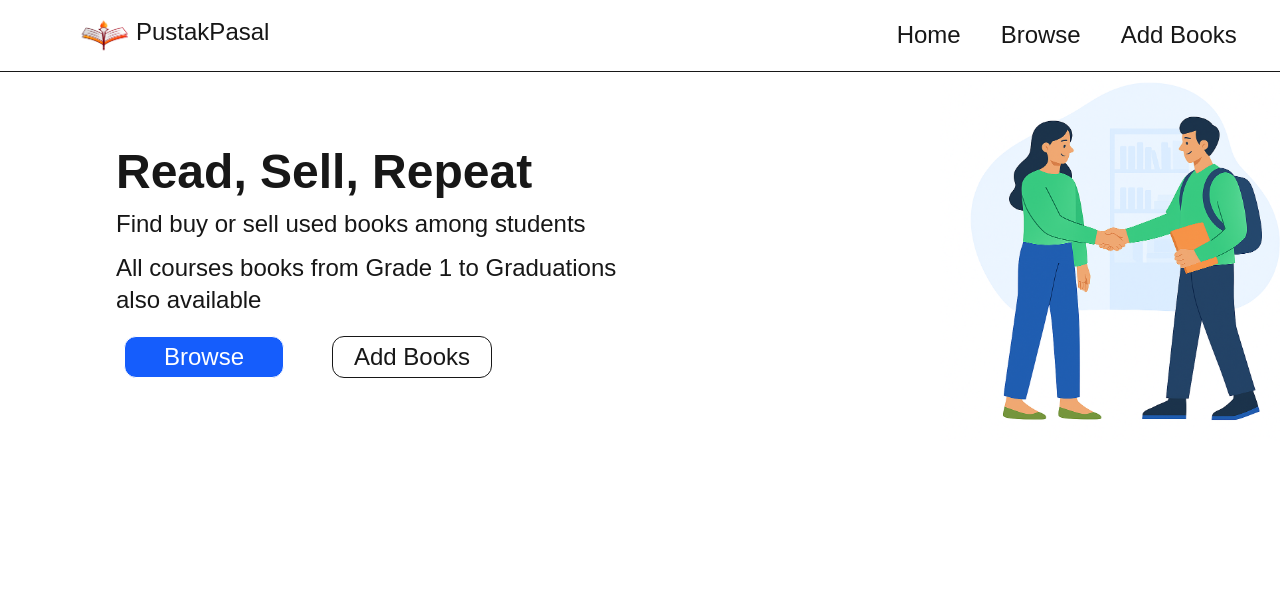
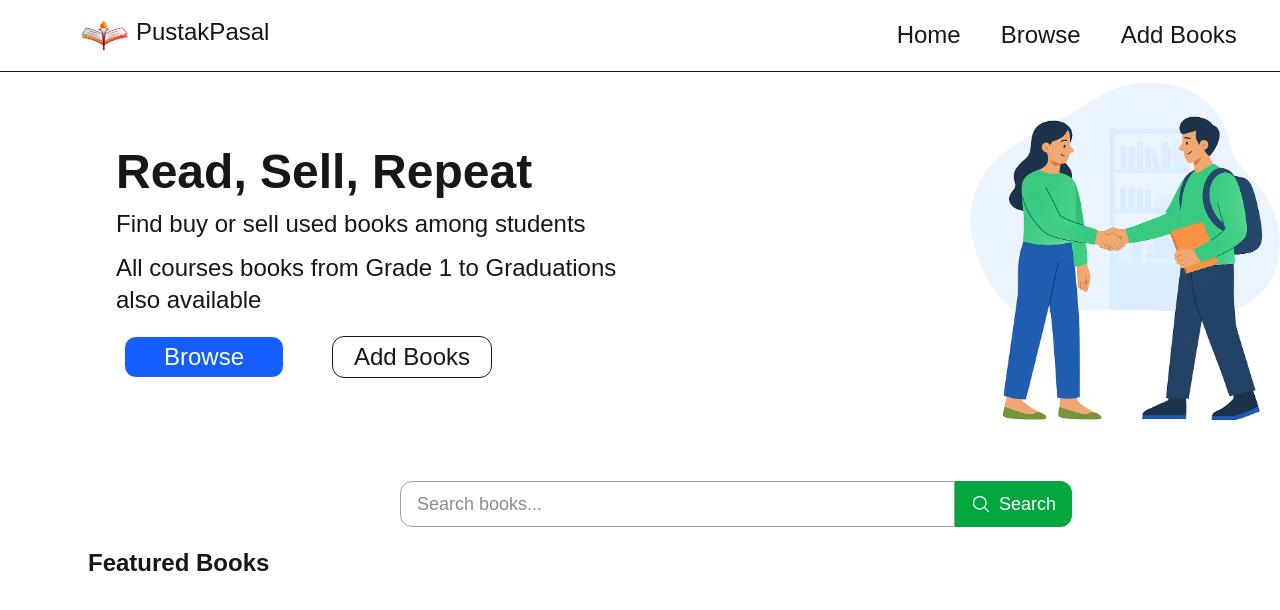
Before and after one commit to SakshamPhuyal/PustakPasal, a Next.js app: page / in a window 1280 px wide. Shown: the top 610 px of the page. Built offline with nearby package versions, Linux system fonts and the light colour scheme.

Commit message:
home page

```diff
--- a/app/page.tsx
+++ b/app/page.tsx
@@ -1,5 +1,5 @@
 import Image from "next/image";
-
+import { HiMagnifyingGlass } from "react-icons/hi2";
 export default function Home() {
   return (
     <div>
@@ -15,6 +15,23 @@ export default function Home() {
 <Image src="/background.png" width={350} height={300} alt="image"/>
     </div>
     </div>
+    <div className="mt-10 ml-100 w-full max-w-2xl">
+        <div className="flex">
+          <input
+            type="text"
+            placeholder="Search books..."
+            className="flex-grow border  border-gray-400 rounded-l-xl px-4 py-2 text-lg focus:outline-blue-500"
+          />
+          <button className="bg-green-600 text-white px-4 py-2 rounded-r-xl text-lg flex items-center gap-2">
+            <HiMagnifyingGlass size={20} />
+            Search
+          </button>
+        </div>
+
+      </div>
+      <div>
+      <p className="ml-22 mt-5 font-bold text-2xl">Featured Books</p>
+      </div>
    </div>
   );
 }
--- a/package.json
+++ b/package.json
@@ -12,7 +12,8 @@
     "next": "15.5.0",
     "postcss": "^8.5.6",
     "react": "19.1.0",
-    "react-dom": "19.1.0"
+    "react-dom": "19.1.0",
+    "react-icons": "^5.5.0"
   },
   "devDependencies": {
     "@eslint/eslintrc": "^3",
```
Also changed, not shown: 1 other file (tests, documents, lock files or other folders).
